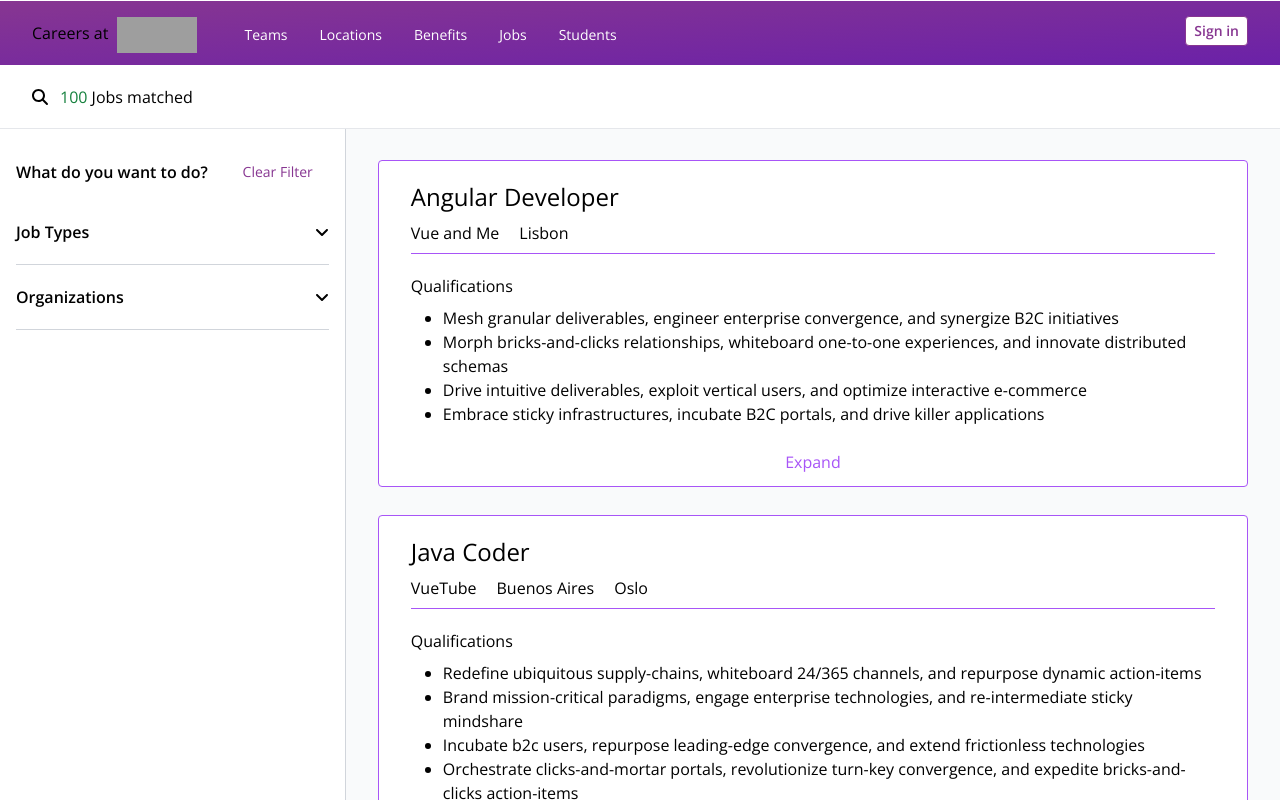
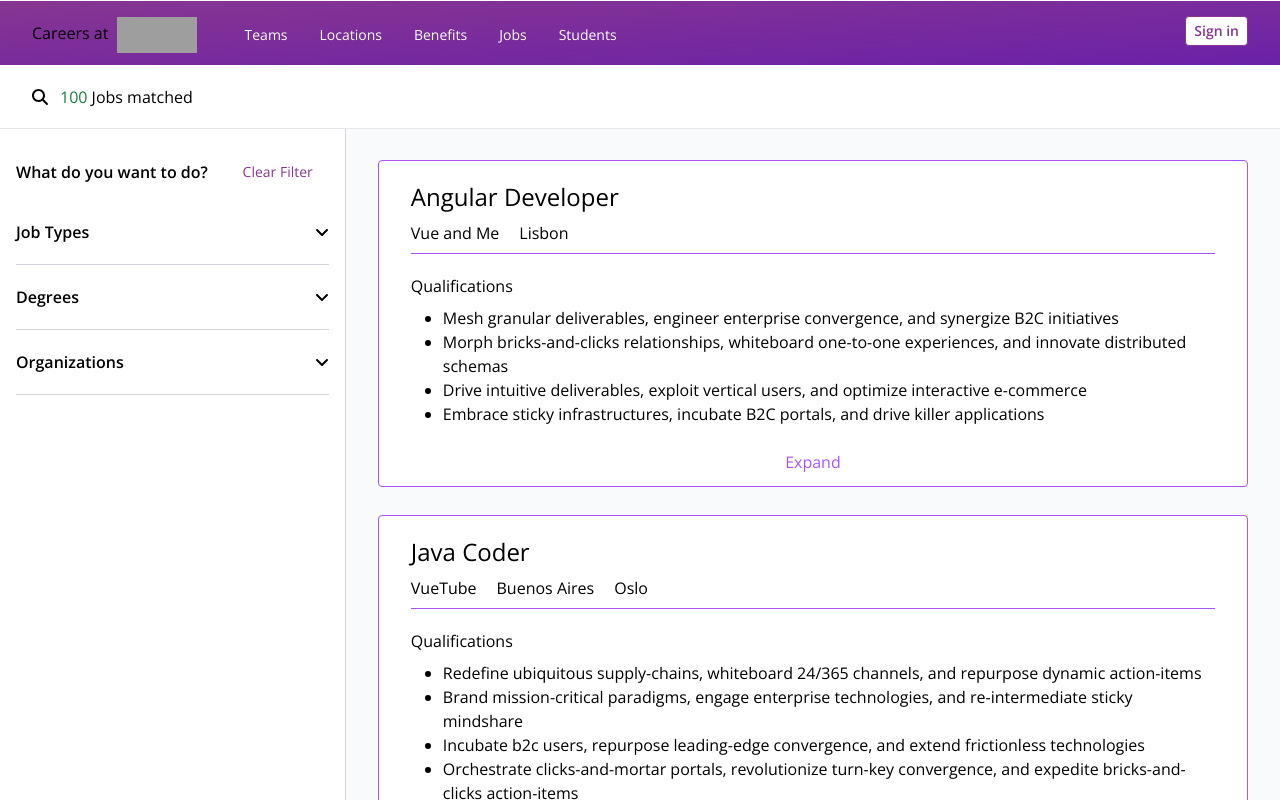
Before and after one commit to jowen-abucejo/job-search, a Vue app: page /#/jobs/results in a window 1280 px wide. Shown: the top 800 px of the page. Built offline with nearby package versions, Linux system fonts and the light colour scheme; data requests are answered from the project's data file; grey boxes are pictures that could not be loaded.

Commit message:
Add degrees filter in jobs' store and page

```diff
--- a/src/components/JobResults/JobFilterSidebar.vue
+++ b/src/components/JobResults/JobFilterSidebar.vue
@@ -5,6 +5,7 @@ import { useJobsStore } from "@/stores/jobs";
 import { useUserStore } from "@/stores/user";
 import JobFilterSidebarCheckboxGroup from "./JobFilterSidebarCheckboxGroup.vue";
 import { computed } from "vue";
+import { useDegreesStore } from "@/stores/degrees";
 
 const userStore = useUserStore();
 
@@ -12,10 +13,15 @@ const updateOrganizations = (organizations: string[]) =>
   userStore.ADD_SELECTED_ORGANIZATIONS(organizations);
 const updateJobTypes = (jobTypes: string[]) =>
   userStore.ADD_SELECTED_JOB_TYPES(jobTypes);
+const updateDegrees = (degrees: string[]) =>
+  userStore.ADD_SELECTED_DEGREES(degrees);
 
 const jobStore = useJobsStore();
 const UNIQUE_ORGANIZATIONS = computed(() => jobStore.UNIQUE_ORGANIZATIONS);
 const UNIQUE_JOB_TYPES = computed(() => jobStore.UNIQUE_JOB_TYPES);
+
+const degreesStore = useDegreesStore();
+const UNIQUE_DEGREES = computed(() => degreesStore.UNIQUE_DEGREES);
 </script>
 
 <template>
@@ -40,6 +46,12 @@ const UNIQUE_JOB_TYPES = computed(() => jobStore.UNIQUE_JOB_TYPES);
       />
 
       <JobFilterSidebarCheckboxGroup
+        headerTitle="Degrees"
+        :options="UNIQUE_DEGREES"
+        :action="updateDegrees"
+      />
+
+      <JobFilterSidebarCheckboxGroup
         headerTitle="Organizations"
         :options="UNIQUE_ORGANIZATIONS"
         :action="updateOrganizations"
--- a/src/components/JobResults/JobFilterSidebarCheckboxGroup.vue
+++ b/src/components/JobResults/JobFilterSidebarCheckboxGroup.vue
@@ -11,7 +11,7 @@ const props = defineProps({
     required: true,
   },
   options: {
-    type: Set<string>,
+    type: [Set<string>, Array<string>],
     required: true,
   },
   action: {
--- a/src/components/JobResults/JobList.vue
+++ b/src/components/JobResults/JobList.vue
@@ -5,6 +5,7 @@ import { mapActions, mapState } from "pinia";
 import { useJobsStore } from "@/stores/jobs";
 import { computed, onMounted } from "vue";
 import { useRoute } from "vue-router";
+import { useDegreesStore } from "@/stores/degrees";
 
 const route = useRoute();
 const currentPage = computed(() =>
@@ -34,7 +35,13 @@ const displayedJobs = computed(() => {
 
 const FETCH_JOBS = jobStore.FETCH_JOBS;
 
-onMounted(() => FETCH_JOBS());
+const degreesStore = useDegreesStore();
+const FETCH_DEGREES = degreesStore.FETCH_DEGREES;
+
+onMounted(() => {
+  FETCH_JOBS();
+  FETCH_DEGREES();
+});
 </script>
 
 <template>
--- a/src/stores/jobs.ts
+++ b/src/stores/jobs.ts
@@ -42,14 +42,19 @@ export const useJobsStore = defineStore("jobs", {
     [FILTERED_JOBS](state) {
       const selectedOrg = useUserStore().selectedOrganizations;
       const selectedJobTypes = useUserStore().selectedJobTypes;
+      const selectedDegrees = useUserStore().selectedDegrees;
 
       return state.jobs.filter((job) => {
         if (selectedOrg.length > 0 && !selectedOrg.includes(job.organization))
           return false;
+
         if (
           selectedJobTypes.length > 0 &&
           !selectedJobTypes.includes(job.jobType)
         )
+          return false;
+
+        if (selectedDegrees.length > 0 && !selectedDegrees.includes(job.degree))
           return false;
 
         return true;
```
Also changed, not shown: 2 other files (tests, documents, lock files or other folders).
